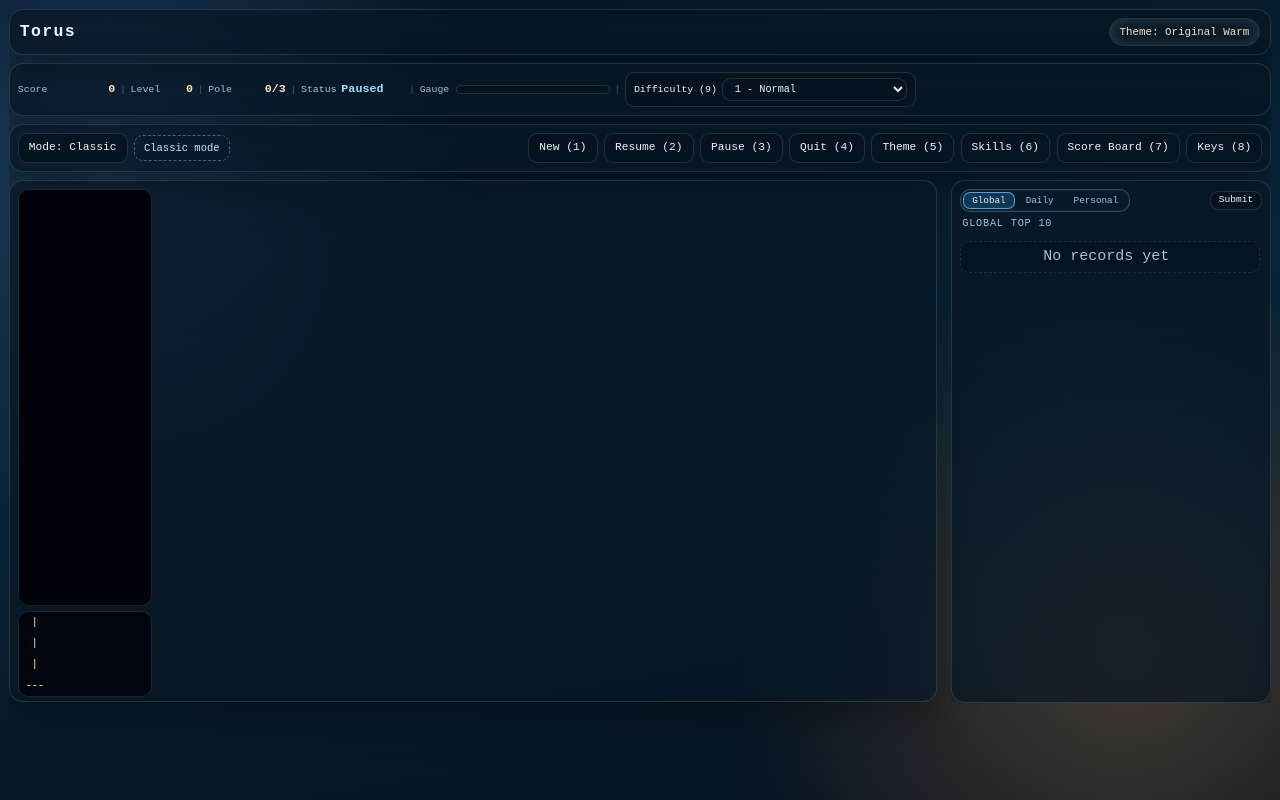
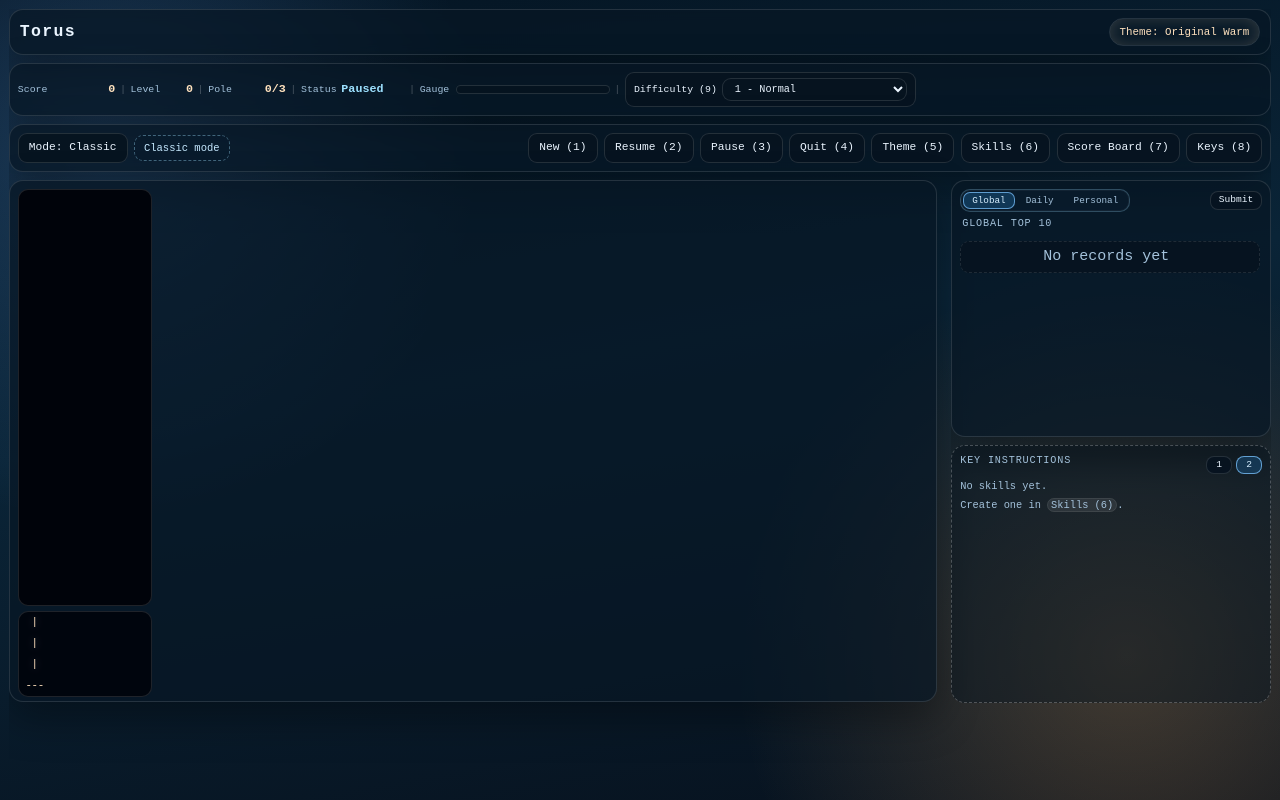
Before and after one commit to U-Keun/Torus, a website built with Vite: page index.html in a window 1280 px wide. Both pictures are taken after a click on the button "Keys (8)". Built offline with nearby package versions, Linux system fonts and the light colour scheme; no server answers.

Commit message:
feat: add key guide skill page and bump version to 1.3.0

```diff
--- a/package.json
+++ b/package.json
@@ -1,7 +1,7 @@
 {
   "name": "torus-tauri",
   "private": true,
-  "version": "1.1.1",
+  "version": "1.3.0",
   "type": "module",
   "scripts": {
     "dev": "vite",
--- a/src-tauri/Cargo.toml
+++ b/src-tauri/Cargo.toml
@@ -1,6 +1,6 @@
 [package]
 name = "torus-app"
-version = "1.1.1"
+version = "1.3.0"
 description = "Torus game desktop app"
 authors = ["u-keunsong"]
 edition = "2021"
--- a/src-tauri/tauri.conf.json
+++ b/src-tauri/tauri.conf.json
@@ -1,7 +1,7 @@
 {
   "$schema": "https://schema.tauri.app/config/2",
   "productName": "Torus",
-  "version": "1.1.1",
+  "version": "1.3.0",
   "identifier": "com.u-keunsong.Torus",
   "build": {
     "beforeDevCommand": "npm run dev",
--- a/src/main.ts
+++ b/src/main.ts
@@ -29,6 +29,7 @@ import { ThemeManager } from "./ui/theme";
 type ScoreboardView = "global" | "personal" | "daily";
 type NonDailyScoreboardView = "global" | "personal";
 type GameMode = "classic" | "daily";
+type KeyGuidePage = "basic" | "skills";
 
 const appRoot = document.querySelector<HTMLDivElement>("#app");
 if (!appRoot) {
@@ -55,6 +56,7 @@ const SKILL_FORM_IDLE_TEXT = "Create a skill and optionally assign a hotkey.";
 let pendingGameOverPayload: GameOverPayload | null = null;
 let pendingSubmitEntry: ScoreEntry | null = null;
 let keyCardVisible = true;
+let keyGuidePage: KeyGuidePage = "basic";
 let canResume = false;
 let savingGameOver = false;
 let refreshingScoreboard = false;
@@ -97,6 +99,7 @@ themeManager.apply(0);
 renderer.setStatus("Paused");
 renderer.renderScoreboard([]);
 renderSkillsList();
+syncKeyGuidePageUi();
 syncSkillRunnerUi(skillRunner.getState());
 setSkillFormMessage(SKILL_FORM_IDLE_TEXT);
 syncGameModeUi();
@@ -173,6 +176,14 @@ function bindUiControls(): void {
 
   dom.toggleKeyBtn.addEventListener("click", () => {
     toggleKeyCard();
+  });
+
+  dom.keyPageBasicBtn.addEventListener("click", () => {
+    setKeyGuidePage("basic");
+  });
+
+  dom.keyPageSkillsBtn.addEventListener("click", () => {
+    setKeyGuidePage("skills");
   });
 
   dom.globalScoreBtn.addEventListener("click", () => {
@@ -656,9 +667,64 @@ function isFormTarget(target: EventTarget | null): boolean {
 }
 
 function toggleKeyCard(): void {
-  keyCardVisible = !keyCardVisible;
-  dom.keyCardEl.classList.toggle("hidden", !keyCardVisible);
-  dom.sideColumnEl.classList.toggle("key-hidden", !keyCardVisible);
+  if (!keyCardVisible) {
+    setKeyGuidePage("basic");
+    keyCardVisible = true;
+    dom.keyCardEl.classList.remove("hidden");
+    dom.sideColumnEl.classList.remove("key-hidden");
+    return;
+  }
+
+  if (keyGuidePage === "basic") {
+    setKeyGuidePage("skills");
+    return;
+  }
+
+  setKeyGuidePage("basic");
+  keyCardVisible = false;
+  dom.keyCardEl.classList.add("hidden");
+  dom.sideColumnEl.classList.add("key-hidden");
+}
+
+function setKeyGuidePage(page: KeyGuidePage): void {
+  if (keyGuidePage === page) {
+    return;
+  }
+  keyGuidePage = page;
+  syncKeyGuidePageUi();
+}
+
+function syncKeyGuidePageUi(): void {
+  const basicPage = keyGuidePage === "basic";
+  dom.keyPageBasicBtn.classList.toggle("active", basicPage);
+  dom.keyPageSkillsBtn.classList.toggle("active", !basicPage);
+  dom.keyPageBasicBtn.setAttribute("aria-pressed", basicPage ? "true" : "false");
+  dom.keyPageSkillsBtn.setAttribute("aria-pressed", basicPage ? "false" : "true");
+  dom.keyPageBasicEl.classList.toggle("hidden", !basicPage);
+  dom.keyPageSkillsEl.classList.toggle("hidden", basicPage);
+}
+
+function renderKeyGuideSkillsPage(): void {
+  if (skills.length === 0) {
+    dom.keySkillsListEl.innerHTML = [
+      '<p class="key-skills-empty">No skills yet.</p>',
+      '<p class="key-skills-empty">Create one in <code>Skills (6)</code>.</p>',
+    ].join("");
+    return;
+  }
+
+  dom.keySkillsListEl.innerHTML = skills
+    .map((skill) => {
+      const hotkey = skill.hotkey
+        ? `Key ${escapeHtml(skillHotkeyLabel(skill.hotkey))}`
+        : "No hotkey";
+      const sequence = escapeHtml(directionSequenceToLabel(skill.sequence));
+      return `<div class="key-skill-entry">
+        <p class="key-skill-top"><code>${hotkey}</code> · ${escapeHtml(skill.name)}</p>
+        <p class="key-skill-sequence">${sequence}</p>
+      </div>`;
+    })
+    .join("");
 }
 
 function bindGameOverModal(): void {
@@ -1178,6 +1244,7 @@ function resetSkillForm(keepMessage = false): void {
 }
 
 function renderSkillsList(): void {
+  renderKeyGuideSkillsPage();
   const shouldAnimateResize = isSkillsModalOpen();
   const previousHeight = shouldAnimateResize
     ? dom.skillsDialogEl.getBoundingClientRect().height
--- a/src/styles.css
+++ b/src/styles.css
@@ -846,6 +846,33 @@ button:active {
   border-color: transparent;
 }
 
+.key-card-head {
+  display: flex;
+  align-items: center;
+  justify-content: space-between;
+  gap: 8px;
+  margin-bottom: 4px;
+}
+
+.key-page-switch {
+  display: inline-flex;
+  align-items: center;
+  gap: 4px;
+}
+
+.key-page-btn {
+  min-width: 26px;
+  padding: 2px 7px;
+}
+
+.key-page {
+  min-height: 0;
+}
+
+.key-page.hidden {
+  display: none;
+}
+
 .key-list {
   display: grid;
   gap: 6px;
@@ -853,6 +880,9 @@ button:active {
   font-size: clamp(0.69rem, 0.92vh, 0.82rem);
   line-height: 1.3;
   align-content: start;
+  min-height: 0;
+  overflow: auto;
+  padding-right: 2px;
 }
 
 .key-list p {
@@ -861,6 +891,39 @@ button:active {
 
 .key-list code {
   padding: 0 3px;
+}
+
+.key-skills-list {
+  display: grid;
+  gap: 6px;
+  align-content: start;
+}
+
+.key-skill-entry {
+  border: 1px solid rgba(255, 255, 255, 0.12);
+  border-radius: 8px;
+  background: rgba(2, 11, 20, 0.7);
+  padding: 6px 7px;
+  display: grid;
+  gap: 3px;
+}
+
+.key-skill-top {
+  color: #d7efff;
+}
+
+.key-skill-sequence {
+  color: var(--text-soft);
+  font-family: "Azeret Mono", "JetBrains Mono", monospace;
+  font-size: 0.74rem;
+  letter-spacing: 0.02em;
+  overflow: hidden;
+  text-overflow: ellipsis;
+  white-space: nowrap;
+}
+
+.key-skills-empty {
+  color: var(--text-soft);
 }
 
 .gameover-modal {
--- a/src/ui/layout.ts
+++ b/src/ui/layout.ts
@@ -15,6 +15,11 @@ export interface TorusDom {
   sideColumnEl: HTMLDivElement;
   boardStageCardEl: HTMLDivElement;
   keyCardEl: HTMLDivElement;
+  keyPageBasicBtn: HTMLButtonElement;
+  keyPageSkillsBtn: HTMLButtonElement;
+  keyPageBasicEl: HTMLDivElement;
+  keyPageSkillsEl: HTMLDivElement;
+  keySkillsListEl: HTMLDivElement;
   scoreTitleEl: HTMLDivElement;
   scoreListEl: HTMLOListElement;
   globalScoreBtn: HTMLButtonElement;
@@ -147,8 +152,26 @@ const APP_TEMPLATE = `
         </section>
 
         <section class="key-card" id="key-card">
-          <div class="board-header">Key Instructions</div>
-          <div class="key-list">
+          <div class="key-card-head">
+            <div class="board-header">Key Instructions</div>
+            <div class="key-page-switch" role="tablist" aria-label="Key guide pages">
+              <button
+                id="key-page-basic-btn"
+                class="mini-btn key-page-btn active"
+                type="button"
+                aria-pressed="true"
+                title="Show basic controls"
+              >1</button>
+              <button
+                id="key-page-skills-btn"
+                class="mini-btn key-page-btn"
+                type="button"
+                aria-pressed="false"
+                title="Show skill hotkeys"
+              >2</button>
+            </div>
+          </div>
+          <div id="key-page-basic" class="key-list key-page">
             <p><code>←/→/↑/↓</code> or <code>j/l/i/k</code>: Move</p>
             <p><code>1</code>: New game</p>
             <p><code>2</code>: Resume</p>
@@ -157,8 +180,11 @@ const APP_TEMPLATE = `
             <p><code>5</code>: Theme</p>
             <p><code>6</code>: Skills</p>
             <p><code>7</code>: Toggle scoreboard</p>
-            <p><code>8</code>: Toggle key card</p>
+            <p><code>8</code>: Key page (<code>1 → 2 → hide</code>)</p>
             <p><code>9</code>: Difficulty cycle (<code>1 → 2 → 3 → 1</code>)</p>
+          </div>
+          <div id="key-page-skills" class="key-list key-page hidden">
+            <div id="key-skills-list" class="key-skills-list"></div>
           </div>
         </section>
       </aside>
@@ -242,6 +268,11 @@ export function mountTorusLayout(container: HTMLElement): TorusDom {
     sideColumnEl: must<HTMLDivElement>(container, "#side-column"),
     boardStageCardEl: must<HTMLDivElement>(container, "#playfield-card"),
     keyCardEl: must<HTMLDivElement>(container, "#key-card"),
+    keyPageBasicBtn: must<HTMLButtonElement>(container, "#key-page-basic-btn"),
+    keyPageSkillsBtn: must<HTMLButtonElement>(container, "#key-page-skills-btn"),
+    keyPageBasicEl: must<HTMLDivElement>(container, "#key-page-basic"),
+    keyPageSkillsEl: must<HTMLDivElement>(container, "#key-page-skills"),
+    keySkillsListEl: must<HTMLDivElement>(container, "#key-skills-list"),
     scoreTitleEl: must<HTMLDivElement>(container, "#score-title"),
     scoreListEl: must<HTMLOListElement>(container, "#score-list"),
     globalScoreBtn: must<HTMLButtonElement>(container, "#global-score"),
```
Also changed, not shown: 1 other file.
